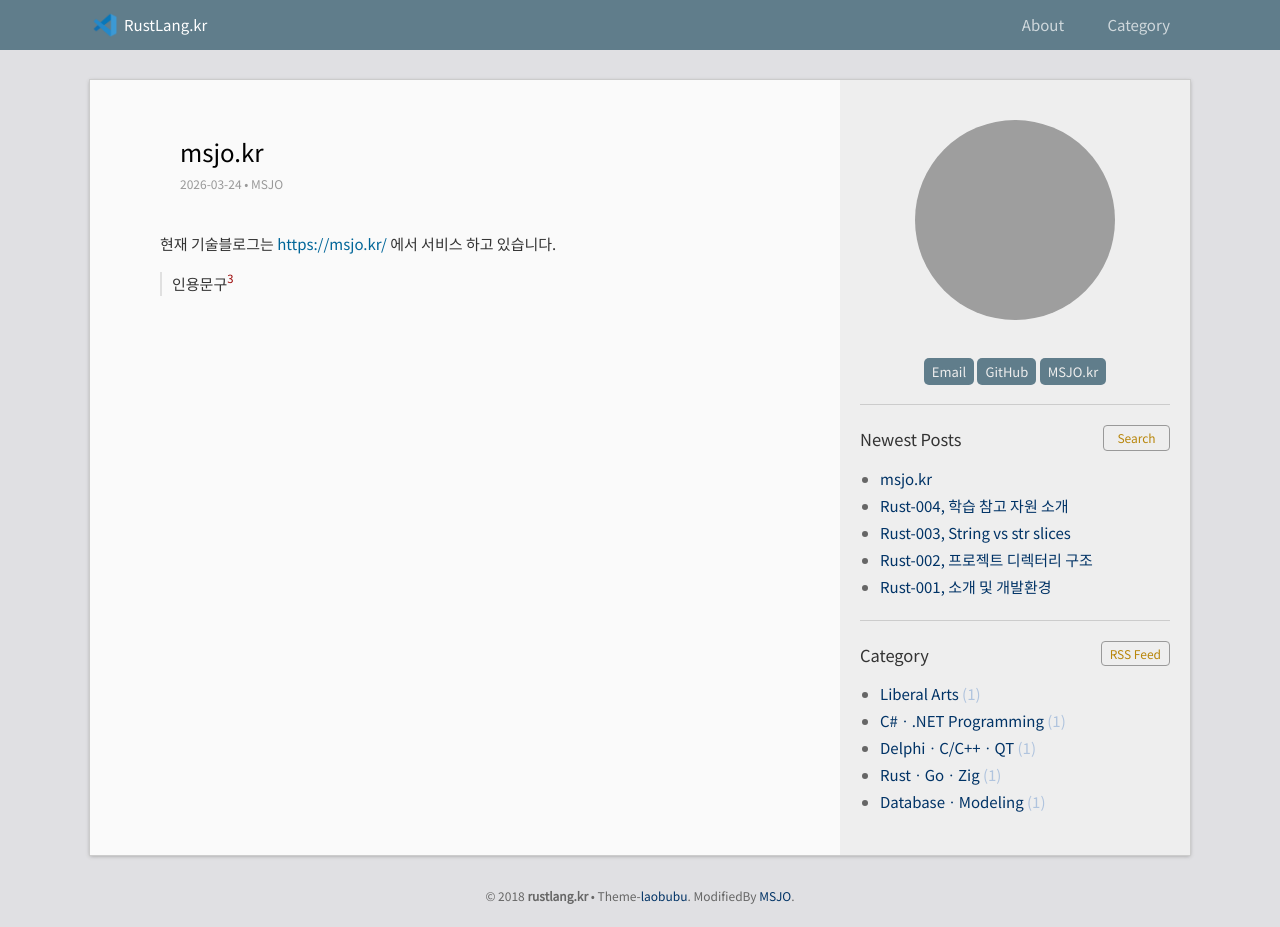
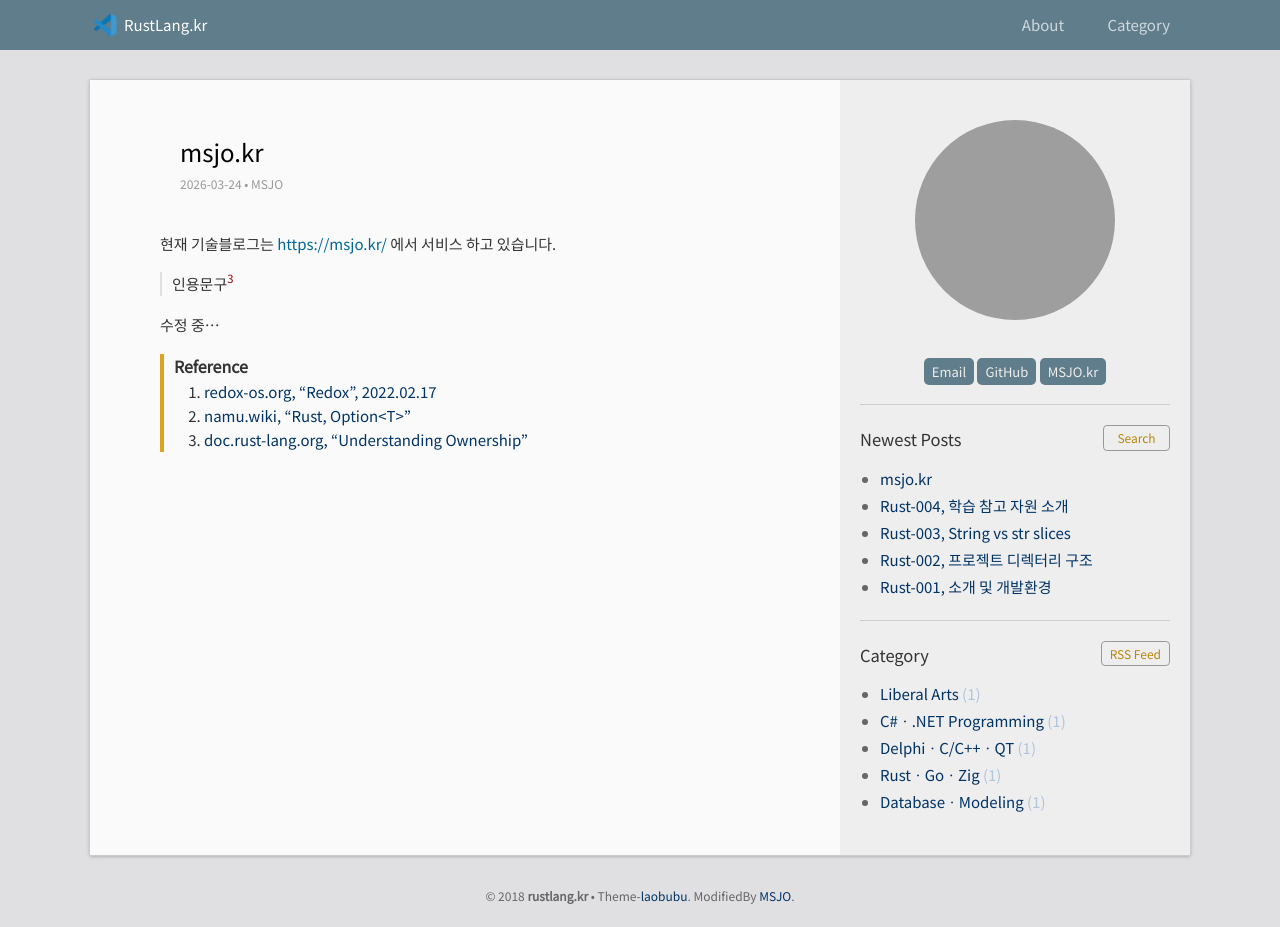
Before and after one commit to DebugJO/rustlang, a Jekyll site: the page built from _posts/2026-03-24-1.md, in a window 1280 px wide. Built offline with Jekyll 4.4.1, drawn with Linux system fonts in a browser that asks for light colours; grey boxes are pictures that could not be loaded.

Commit message:
Update 2026-03-24-1.md

```diff
--- a/_posts/2026-03-24-1.md
+++ b/_posts/2026-03-24-1.md
@@ -10,4 +10,11 @@ categories: [DatabaseㆍModeling]
 인용문구<sup>3</sup>
 </blockquote>
 
+수정 중...
+
+> Reference
+> 1. [redox-os.org, "Redox", 2022.02.17](https://www.redox-os.org/)
+> 2. [namu.wiki, "Rust, Option\<T\>"](https://namu.wiki/w/Rust)
+> 3. [doc.rust-lang.org, "Understanding Ownership"](https://doc.rust-lang.org/book/ch04-00-understanding-ownership.html)
+
 <!--more-->
```
